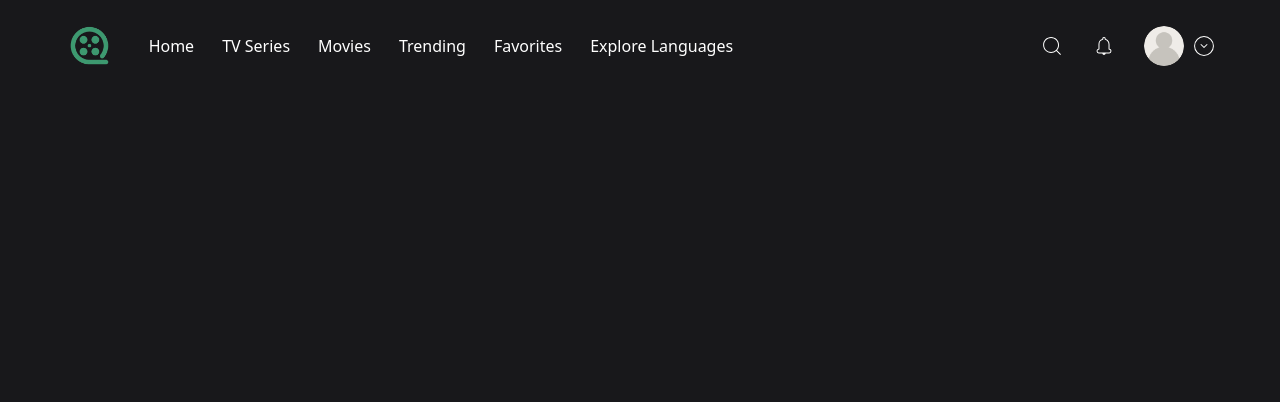
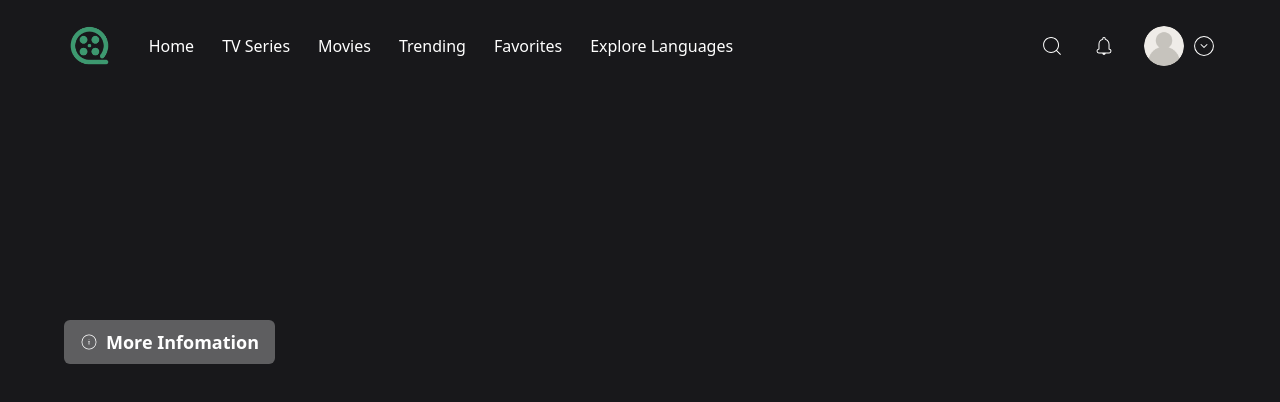
Before and after one commit to HK116/StreamFix, a Next.js app: page / in a window 1280 px wide. Shown: the top 402 px of the page. Built offline with nearby package versions, Linux system fonts and the light colour scheme; no server answers; the database is empty; sample sign-in values are in the browser's storage.

Commit message:
Randomized movie endpoint, Billboard component

```diff
--- /dev/null
+++ b/components/Billboard.tsx
@@ -0,0 +1,41 @@
+import React from "react";
+import useBillboard from "../hooks/userBillboard";
+
+import { CiCircleInfo } from "react-icons/ci";
+
+const Billboard = () => {
+  const { data } = useBillboard();
+
+  return (
+    // since movies are loaded in this aspect ration
+    <div className="relative h-[56.25vw]">
+      <video
+        className="w-full h-[56.25vw] object-cover brightness-[40%]"
+        autoPlay
+        muted
+        loop
+        poster={data?.thumbnailUrl}
+        src={data?.videoUrl}
+      ></video>
+      <div className="absolute top-[30%] md:top-[40%] ml-4 md:ml-16">
+        <p className="text-white text-1xl md:text-5xl h-full w-[70%] lg:text-6xl font-bold drop-shadow-xl">
+          {data?.title}
+        </p>
+        <p className="text-white text-[8px] md:text-lg mt-3 md:mt-8 w-[90%] md:w-[80%] lg:w-[50%] drop-shadow-xl">
+          {data?.description}
+        </p>
+        <div className="flex flex-row items-center mt-3 md:mt-4 gap-3">
+          <button
+            className="bg-white text-white bg-opacity-30 rounded-md py-1 md:py-2 px-2 md:px-4 w-auto
+                                text-xs lg:text-lg font-semibold flex flex-row items-center hover:bg-opacity-20 transition"
+          >
+            <CiCircleInfo className="mr-2"/>
+            More Infomation
+          </button>
+        </div>
+      </div>
+    </div>
+  );
+};
+
+export default Billboard;
--- /dev/null
+++ b/hooks/userBillboard.ts
@@ -0,0 +1,19 @@
+import userSWR from "swr";
+
+import fetcher from "../lib/fetcher";
+
+const useBillboard = () => {
+  const { data, error, isLoading } = userSWR("/api/random", fetcher, {
+    revalidateIfStale: false,
+    revalidateOnFocus: false,
+    revalidateOnReconnect: false,
+  });
+
+  return {
+    data,
+    error,
+    isLoading,
+  };
+};
+
+export default useBillboard;
--- /dev/null
+++ b/pages/api/random.ts
@@ -0,0 +1,30 @@
+import { NextApiRequest, NextApiResponse } from "next";
+
+import prismadb from '../../lib/prismadb';
+
+import serverAuth from "../../lib/serverAuth";
+
+export default async function handler(req: NextApiRequest, res: NextApiResponse) {
+    if (req.method !== 'GET') {
+        return res.status(405).end();
+    }
+
+    try {
+        await serverAuth(req);
+
+        const movieCount = await prismadb.movie.count();
+        const randomIndex = Math.floor(Math.random() * movieCount);
+
+        const randomMovies = await prismadb.movie.findMany({
+            take: 1,
+            skip: randomIndex
+        });
+
+        // 0 because randomMovies takes only one object from db
+        return res.status(200).json(randomMovies[0])
+    }
+    catch(error) {
+        console.log(error);
+        return res.status(400).end();
+    }
+}
--- a/pages/index.tsx
+++ b/pages/index.tsx
@@ -2,6 +2,7 @@
 import { getSession } from "next-auth/react";
 
 import Navbar from "../components/Navbar";
+import Billboard from "../components/Billboard";
 
 export async function getServerSideProps(context: NextPageContext) {
   const session = await getSession(context);
@@ -24,6 +25,7 @@
   return (
     <>
       <Navbar />
+      <Billboard />
     </>
   );
 }
```
